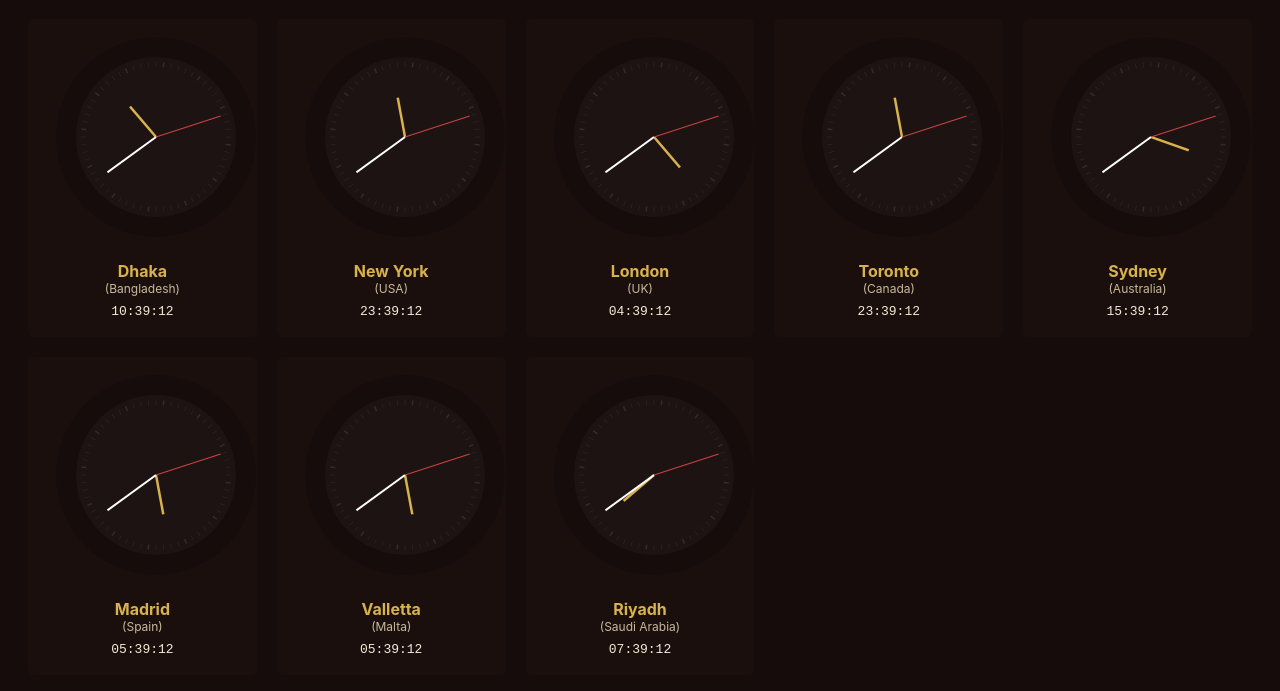
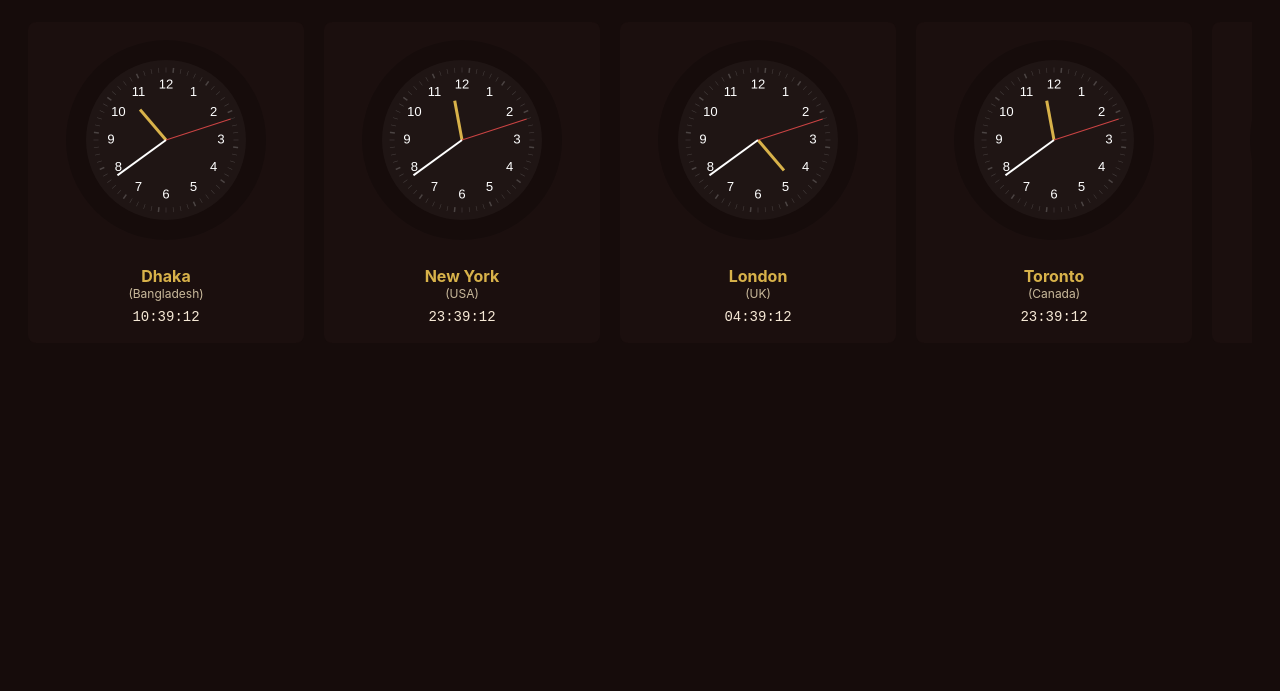
Before and after one commit to Jakia5876/Eight-county-live-watch, a plain HTML site: page index.html in a window 1280 px wide. Shown: the part 91-782 px from the top of the page. Drawn offline with Linux system fonts and the light colour scheme.

Commit message:
Refactor CSS and improve clock rendering logic

```diff
--- a/index.html
+++ b/index.html
@@ -4,6 +4,7 @@
 <meta charset="utf-8" />
 <meta name="viewport" content="width=device-width,initial-scale=1" />
 <title>World Clocks — 8 Cities</title>
+
 <style>
   :root{
     --bg:#160c0b;
@@ -12,17 +13,66 @@
     --gold-dark:#b08a30;
     --text:#f6e9d6;
   }
-  body{margin:0;font-family:Inter,Arial;background:var(--bg);color:var(--text);padding:28px;}
-  .grid{display:grid;grid-template-columns:repeat(auto-fit,minmax(200px,1fr));gap:20px;}
-  .card{background:#1b0f0e;border-radius:6px;padding:18px;text-align:center;}
-  .clock-wrap{width:220px;height:220px;margin:auto;position:relative;}
-  canvas.analog{width:200px;height:200px;border-radius:50%;background:#0003;}
-  .clock-frame{position:absolute;width:210px;height:210px;border-radius:50%;pointer-events:none;}
-  .city{font-weight:700;color:var(--gold);margin-top:4px;}
-  .country{font-size:12px;color:#c9b99b;}
-  .digital{margin-top:8px;font-family:"Courier New";font-size:13px;}
+
+  body{
+    margin:0;
+    font-family:Inter,Arial;
+    background:var(--bg);
+    color:var(--text);
+    padding:28px;
+  }
+
+  h1{margin-bottom:25px;}
+
+  /* FORCE 8 CLOCKS IN ONE LINE */
+  .grid{
+    display:flex;
+    gap:20px;
+    overflow-x:auto;
+    padding-bottom:20px;
+  }
+
+  .card{
+    background:#1b0f0e;
+    border-radius:8px;
+    padding:18px;
+    text-align:center;
+    min-width:240px;
+  }
+
+  .clock-wrap{
+    width:220px;
+    height:220px;
+    margin:auto;
+    position:relative;
+  }
+
+  canvas.analog{
+    width:200px;
+    height:200px;
+    border-radius:50%;
+    background:#0003;
+  }
+
+  .city{
+    font-weight:700;
+    color:var(--gold);
+    margin-top:6px;
+  }
+
+  .country{
+    font-size:12px;
+    color:#c9b99b;
+  }
+
+  .digital{
+    margin-top:8px;
+    font-family:"Courier New";
+    font-size:14px;
+  }
 </style>
 </head>
+
 <body>
 <h1>Live World Clocks</h1>
 <div class="grid" id="grid"></div>
@@ -38,60 +88,114 @@ const clocks=[
   {city:"Valletta",country:"Malta",tz:"Europe/Malta"},
   {city:"Riyadh",country:"Saudi Arabia",tz:"Asia/Riyadh"}
 ];
+
 const grid=document.getElementById('grid');
+
 clocks.forEach((c,i)=>{
   const card=document.createElement('div');
   card.className='card';
   card.innerHTML=`
     <div class="clock-wrap">
       <canvas class="analog" id="clock-${i}" width="400" height="400"></canvas>
-      <div class="clock-frame"></div>
     </div>
     <div class="city">${c.city}</div>
     <div class="country">(${c.country})</div>
     <div class="digital" id="digital-${i}">--:--:--</div>`;
   grid.appendChild(card);
 });
+
 function getTimePartsForTZ(tz){
   const now=new Date();
-  const p=new Intl.DateTimeFormat('en-GB',{timeZone:tz,hour12:false,hour:'2-digit',minute:'2-digit',second:'2-digit'}).formatToParts(now);
+  const p=new Intl.DateTimeFormat('en-GB',{
+    timeZone:tz,hour12:false,hour:'2-digit',minute:'2-digit',second:'2-digit'
+  }).formatToParts(now);
+
   const o={hour:0,minute:0,second:0};
-  p.forEach(x=>{if(x.type==='hour')o.hour=parseInt(x.value);if(x.type==='minute')o.minute=parseInt(x.value);if(x.type==='second')o.second=parseInt(x.value);});
+  p.forEach(x=>{
+    if(x.type==='hour')o.hour=parseInt(x.value);
+    if(x.type==='minute')o.minute=parseInt(x.value);
+    if(x.type==='second')o.second=parseInt(x.value);
+  });
   return o;
 }
+
 function drawClock(canvas,h,m,s){
   const ctx=canvas.getContext('2d');
-  const cx=canvas.width/2,cy=canvas.height/2,r=160;
+  const cx=canvas.width/2;
+  const cy=canvas.height/2;
+  const r=160;
+
   ctx.clearRect(0,0,canvas.width,canvas.height);
-  ctx.beginPath();ctx.arc(cx,cy,r,0,Math.PI*2);ctx.fillStyle='rgba(255,255,255,0.03)';ctx.fill();
-  ctx.save();ctx.translate(cx,cy);
+
+  // BACKGROUND GLOW
+  ctx.beginPath();
+  ctx.arc(cx,cy,r,0,Math.PI*2);
+  ctx.fillStyle='rgba(255,255,255,0.04)';
+  ctx.fill();
+
+  // HOUR NUMBERS (1–12)
+  ctx.font="26px Arial";
+  ctx.fillStyle="#ffffff";
+  ctx.textAlign="center";
+  ctx.textBaseline="middle";
+
+  for(let num=1; num<=12; num++){
+    let ang=(num*Math.PI/6) - Math.PI/2;
+    let tx=cx + Math.cos(ang)*110;
+    let ty=cy + Math.sin(ang)*110;
+    ctx.fillText(num, tx, ty);
+  }
+
+  // MINUTE MARKERS
+  ctx.save();
+  ctx.translate(cx,cy);
   for(let i=0;i<60;i++){
-    ctx.beginPath();ctx.rotate(Math.PI*2/60);
-    ctx.moveTo(0,-r+10);ctx.lineTo(0,-r+20);
-    ctx.strokeStyle='rgba(255,255,255,0.1)';ctx.lineWidth=(i%5===0)?3:1;
+    ctx.beginPath();
+    ctx.rotate(Math.PI/30);
+    ctx.moveTo(0,-r+15);
+    ctx.lineTo(0,-r+25);
+    ctx.strokeStyle='rgba(255,255,255,0.2)';
+    ctx.lineWidth=(i%5===0)?3:1;
     ctx.stroke();
   }
   ctx.restore();
+
+  // HAND FUNCTION
   function hand(angle,len,w,color){
-    ctx.save();ctx.translate(cx,cy);ctx.rotate(angle);
-    ctx.beginPath();ctx.lineWidth=w;ctx.strokeStyle=color;
-    ctx.moveTo(0,0);ctx.lineTo(len,0);ctx.stroke();ctx.restore();
+    ctx.save();
+    ctx.translate(cx,cy);
+    ctx.rotate(angle);
+    ctx.beginPath();
+    ctx.lineWidth=w;
+    ctx.strokeStyle=color;
+    ctx.moveTo(0,0);
+    ctx.lineTo(len,0);
+    ctx.stroke();
+    ctx.restore();
   }
-  hand(((h%12)+m/60)*Math.PI/6 - Math.PI/2, r*0.5, 5, '#d8b24a');
+
+  // HOUR HAND
+  hand(((h%12)+m/60)*Math.PI/6 - Math.PI/2, r*0.50, 6, '#d8b24a');
+
+  // MINUTE HAND
   hand((m*Math.PI/30) - Math.PI/2, r*0.75, 4, '#ffffff');
+
+  // SECOND HAND
   hand((s*Math.PI/30) - Math.PI/2, r*0.85, 2, '#cc4444');
 }
+
 function updateAll(){
   clocks.forEach((c,i)=>{
     const t=getTimePartsForTZ(c.tz);
-    const canvas=document.getElementById(`clock-${i}`);
-    drawClock(canvas,t.hour,t.minute,t.second);
-    const d=document.getElementById(`digital-${i}`);
-    const p=n=>String(n).padStart(2,'0');
-    d.textContent=`${p(t.hour)}:${p(t.minute)}:${p(t.second)}`;
+    drawClock(document.getElementById(`clock-${i}`), t.hour,t.minute,t.second);
+    document.getElementById(`digital-${i}`).textContent =
+      `${String(t.hour).padStart(2,'0')}:${String(t.minute).padStart(2,'0')}:${String(t.second).padStart(2,'0')}`;
   });
 }
-updateAll();setInterval(updateAll,1000);
+
+updateAll();
+setInterval(updateAll,1000);
 </script>
+
 </body>
 </html>
```
